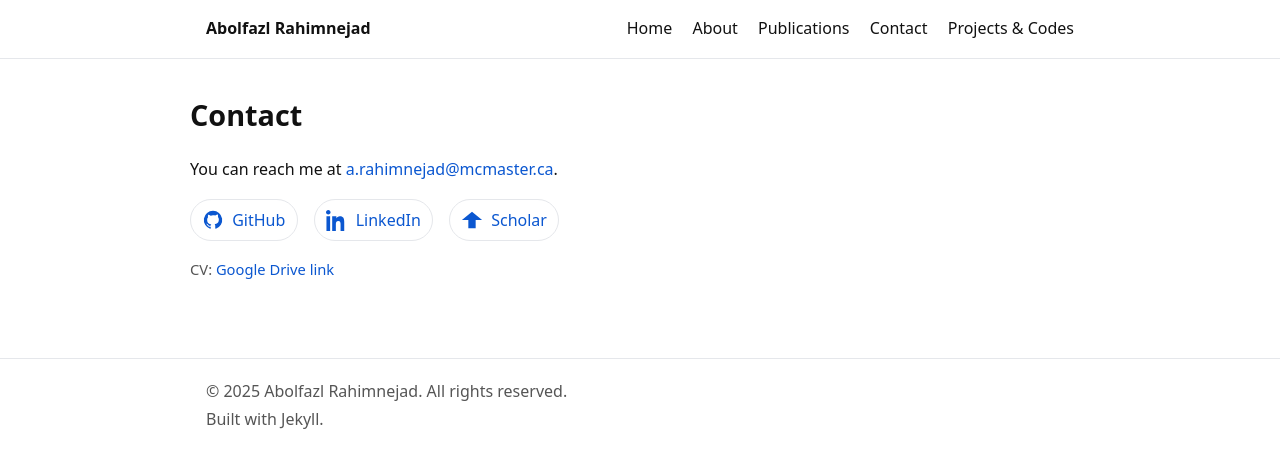
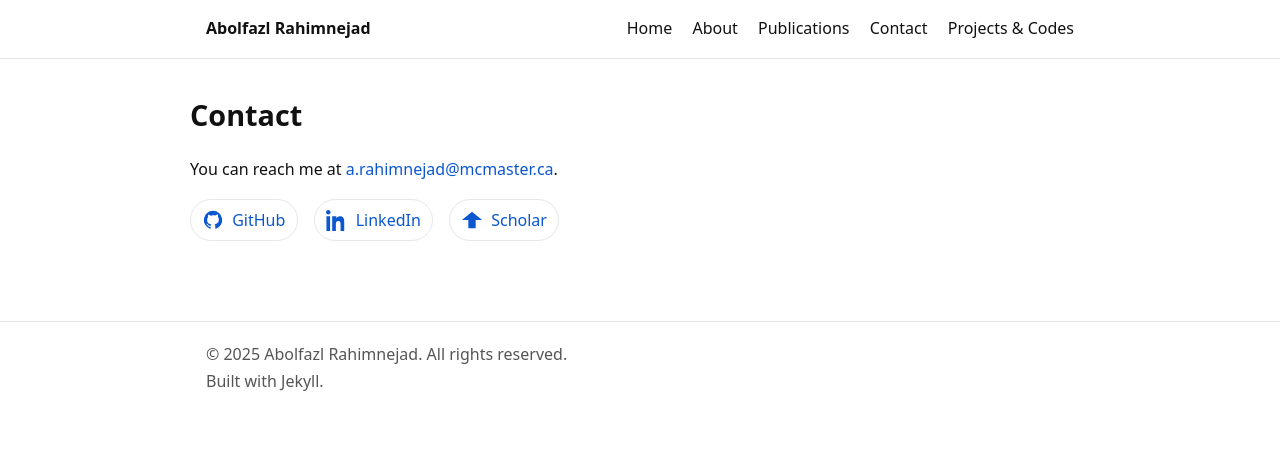
Before and after one commit to AbRahimnejad/AbRahimnejad.github.io, a Jekyll site: the page built from contact.md, in a window 1280 px wide. Shown: the top 468 px of the page. Built offline with Jekyll 4.4.1, drawn with Linux system fonts in a browser that asks for light colours.

Commit message:
Update contact.md

```diff
--- a/contact.md
+++ b/contact.md
@@ -28,5 +28,3 @@ permalink: /contact/
     <span>Scholar</span>
   </a>
 </div>
-
-<p class="small">CV: <a href="https://drive.google.com/file/d/1K_IAIFElGR3ujcKt1Cd0KyW0UchyCPBC/view?usp=drive_link" target="_blank" rel="noopener">Google Drive link</a></p>
```
